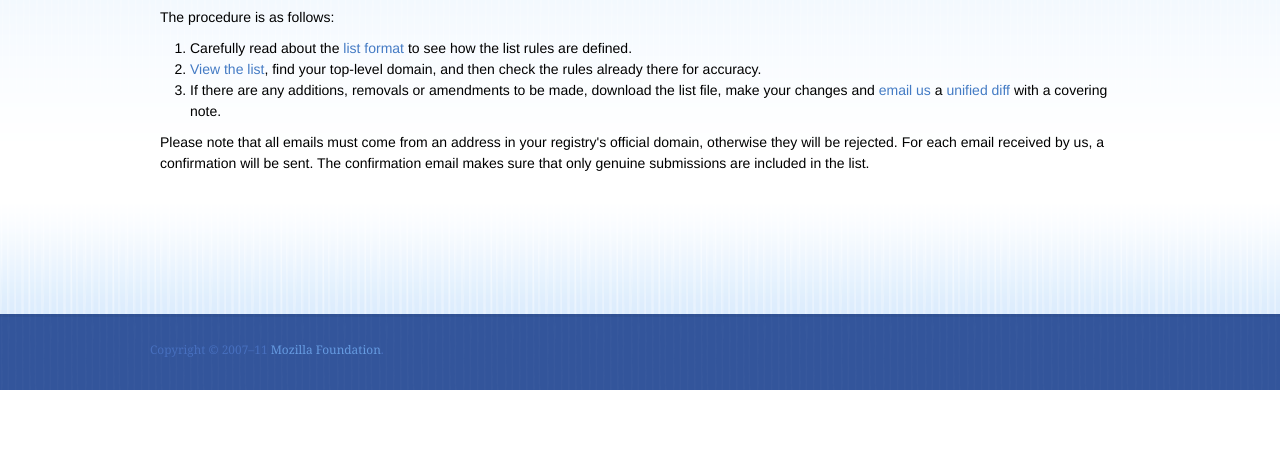
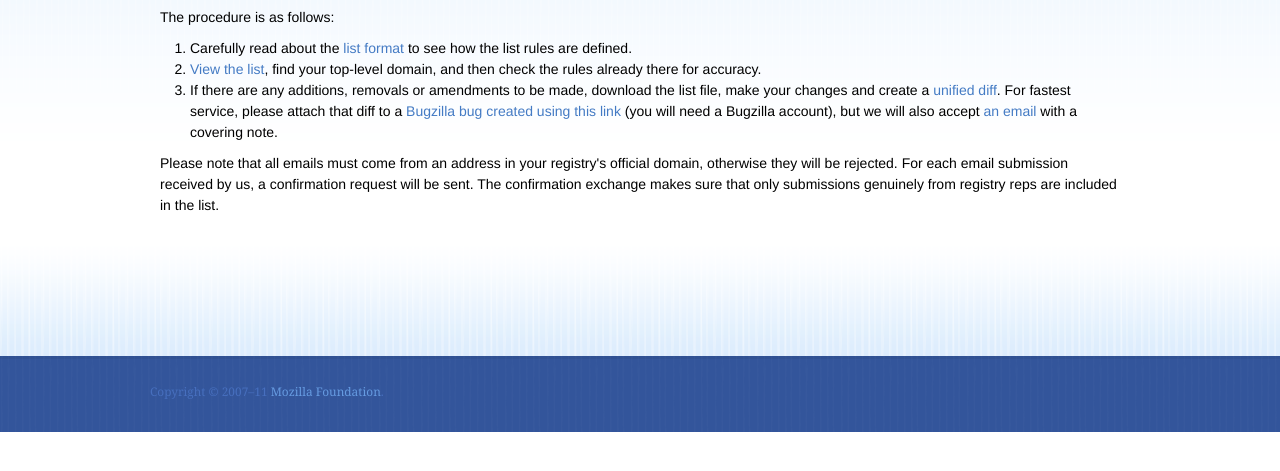
Before and after one commit to publicsuffix/publicsuffix.org, a plain HTML site: page submit/index.html in a window 1280 px wide. Shown: the part 243-714 px from the top of the page. Drawn offline with Linux system fonts and the light colour scheme; a web font is replaced by a local one.

Commit message:
Add bug-filing instructions.

```diff
--- a/submit/index.html
+++ b/submit/index.html
@@ -49,11 +49,15 @@
                 <a href="/list/">View the list</a>, find your top-level domain, and then check the rules already there for accuracy.
             </li>
             <li>
-                If there are any additions, removals or amendments to be made, download the list file, make your changes and <a href="mailto:submissions@publicsuffix.org">email us</a> a <a href="http://en.wikipedia.org/wiki/Diff#Unified_format">unified diff</a> with a covering note.
+                If there are any additions, removals or amendments to be made, download the list file, make your changes and create a
+                <a href="http://en.wikipedia.org/wiki/Diff#Unified_format">unified diff</a>.
+                For fastest service, please attach that diff to a <a href="https://bugzilla.mozilla.org/enter_bug.cgi?bug_severity=normal&bug_status=NEW&component=Networking%3A%20Domain%20Lists&form_name=enter_bug&op_sys=All&product=Core&rep_platform=All&short_desc=PSL%20update%20for">Bugzilla bug created using this link</a>
+                (you will need a Bugzilla account), but we will also accept
+                <a href="mailto:submissions@publicsuffix.org">an email</a> with a covering note.
             </li>
         </ol>
         <p>
-            Please note that all emails must come from an address in your registry's official domain, otherwise they will be rejected. For each email received by us, a confirmation will be sent. The confirmation email makes sure that only genuine submissions are included in the list.
+            Please note that all emails must come from an address in your registry's official domain, otherwise they will be rejected. For each email submission received by us, a confirmation request will be sent. The confirmation exchange makes sure that only submissions genuinely from registry reps are included in the list.
         </p>
     </section>
 
```
